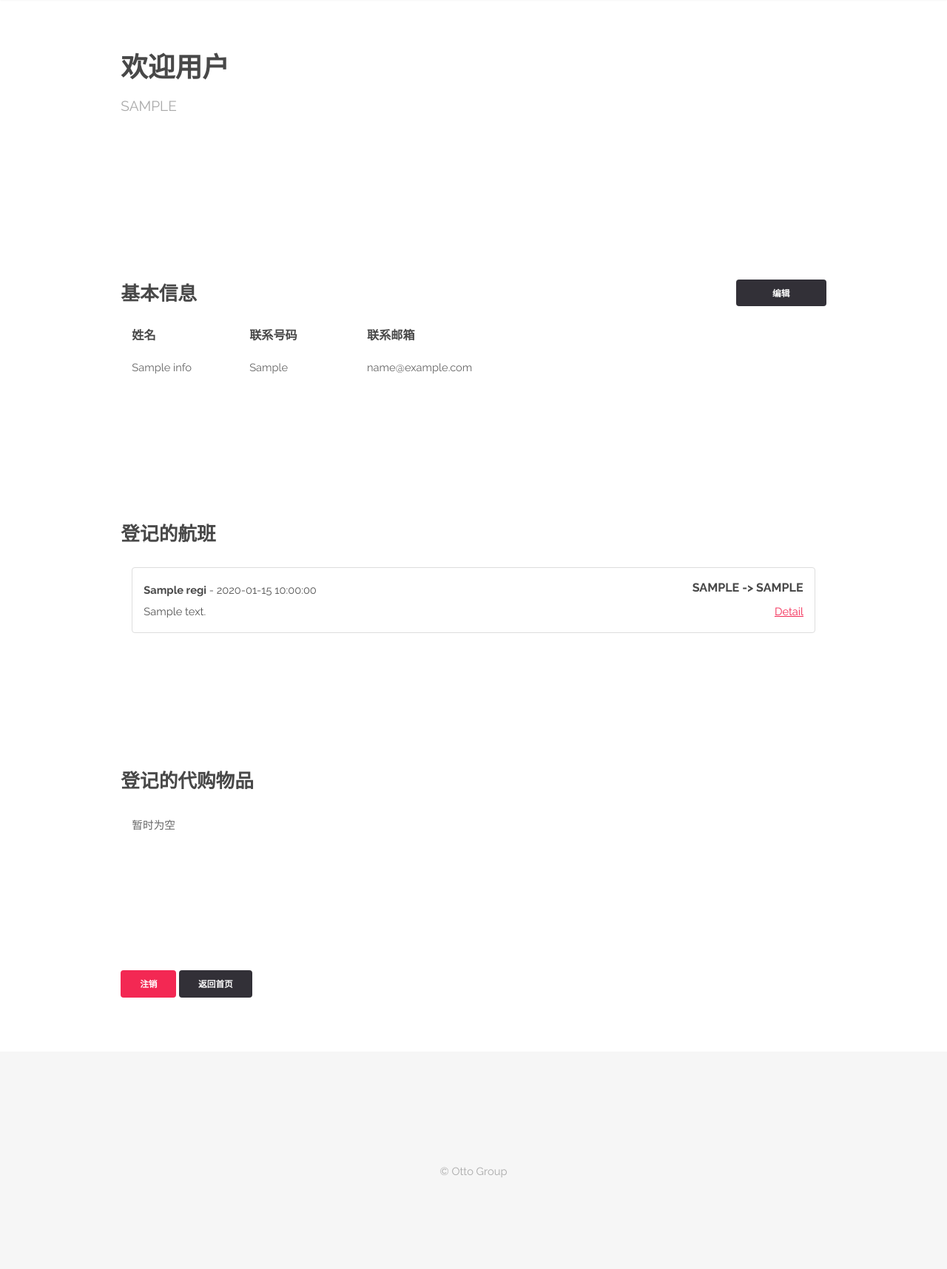
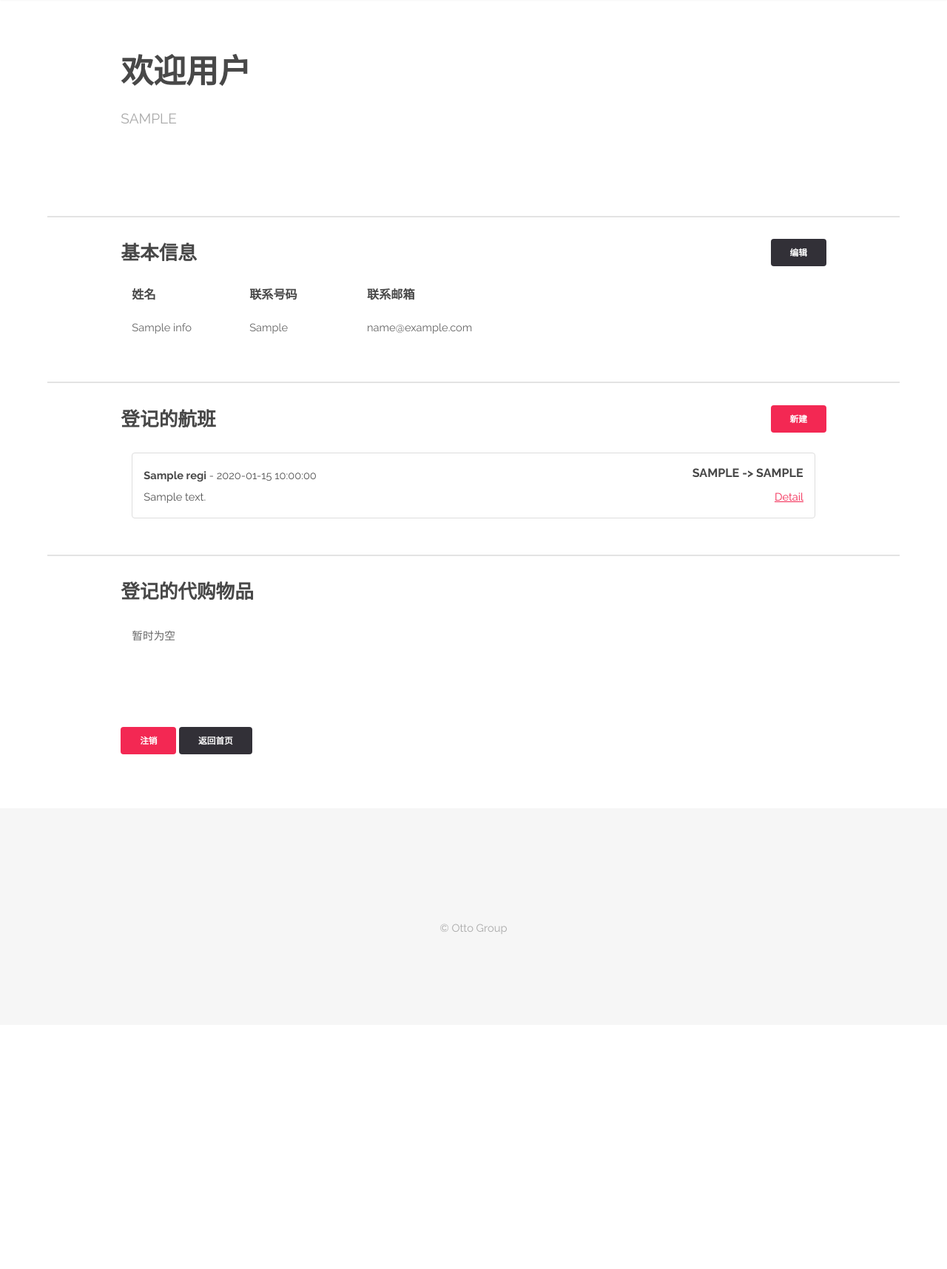
Before and after one commit to mymjack/Project-Alpha, a PHP site: page /pages/welcome.php in a window 1280 px wide. Shown: the part 83-1799 px from the top of the page at 74% size. After the commit the page ends 1347 px from the top, so only its background shows below. Run offline with PHP 8.4, Linux system fonts and the light colour scheme; the visitor is signed in with stand-in values (Sample User, id 1); tables that the repository leaves empty or names only in its code hold one stand-in row (values such as "Sample post").

Commit message:
Refine layout

```diff
--- a/assets/css/main-cleaned.css
+++ b/assets/css/main-cleaned.css
@@ -38,13 +38,20 @@ body {
 	box-sizing: border-box;
 }
 
+.divider {
+	border-top: solid 2px rgba(144, 144, 144, 0.25);
+	width: 90%;
+	margin: 2em auto;
+}
+
 /* Containers */
 .container {
 	margin-left: auto;
 	margin-right: auto;
 	width: 80em;
 }
-	.container::after {
+	.container::after,
+	.divider::after {
 		clear: both;
 		content: '';
 		display: block;
@@ -902,7 +909,7 @@ header h6 + p {
 	line-height: 1.5em;
 }
 header.major {
-	margin: 0 0 4em 0;
+	margin: 0 0 1em 0;
 }
 	header.major h2 {
 		font-size: 3em;
@@ -919,9 +926,9 @@ header.minor h2, header.minor h3, header.minor h4, header.minor h5, header.minor
 	display: inline-block;
 }
 @media screen and (max-width: 1280px) {
-	header.major {
+	hea/*der.major {
 		margin-bottom: 4em;
-	}
+	}*/
 		header.major h2 {
 			font-size: 2.5em;
 		}
--- a/pages/welcome.php
+++ b/pages/welcome.php
@@ -40,9 +40,10 @@
 			</div>
 		</section>
 
+		<div class="divider"></div>
 
 		<!-- General Info -->
-		<section id="info" class="wrapper">
+		<section id="info">
 			<div class="container">
 
 				<div id="noti" class="notify-container">
@@ -53,8 +54,8 @@
 					<h2>基本信息</h2>
 
 					<span id="info-form-btn">
-						<button class="small wide-always badge" id="edit-info">编辑</button>
-						<button class="small wide-always badge special hidden" id="save-info">保存</button>
+						<button class="small badge" id="edit-info">编辑</button>
+						<button class="small badge special hidden" id="save-info">保存</button>
 					</span>
 
 				</header>
@@ -97,10 +98,15 @@
 			</div>
 		</section>
 
+		<div class="divider"></div>
+
 		<!-- Register Info -->
-		<section id="flights" class="wrapper">
+		<section id="flights">
 			<div class="container">
-				<header class="minor"> <h2>登记的航班</h2> </header>
+				<header class="minor">
+					<h2>登记的航班</h2>
+					<a href="register.php" class="button small badge special">新建</a>
+				</header>
 
 				<div class="list-group-display-content col-xs-12">
 					<?php if($resultf && mysqli_num_rows($resultf) > 0) {
@@ -127,8 +133,10 @@
 			</div>
 		</section>
 
+		<div class="divider"></div>
+
 		<!-- Items Info -->
-		<section id="items" class="wrapper">
+		<section id="items">
 			<div class="container">
 				<header class="minor"> <h2>登记的代购物品</h2> </header>
 
```
